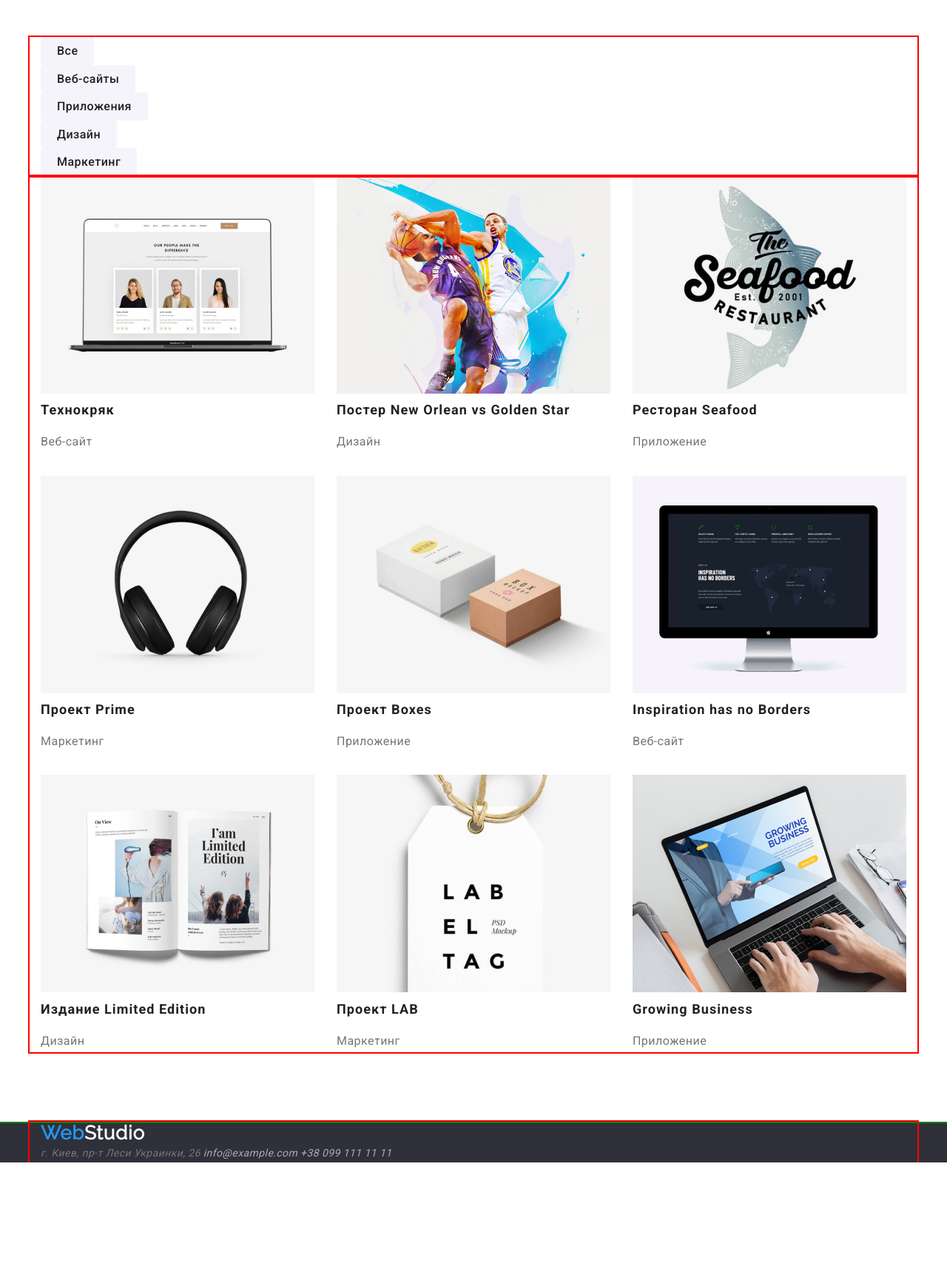
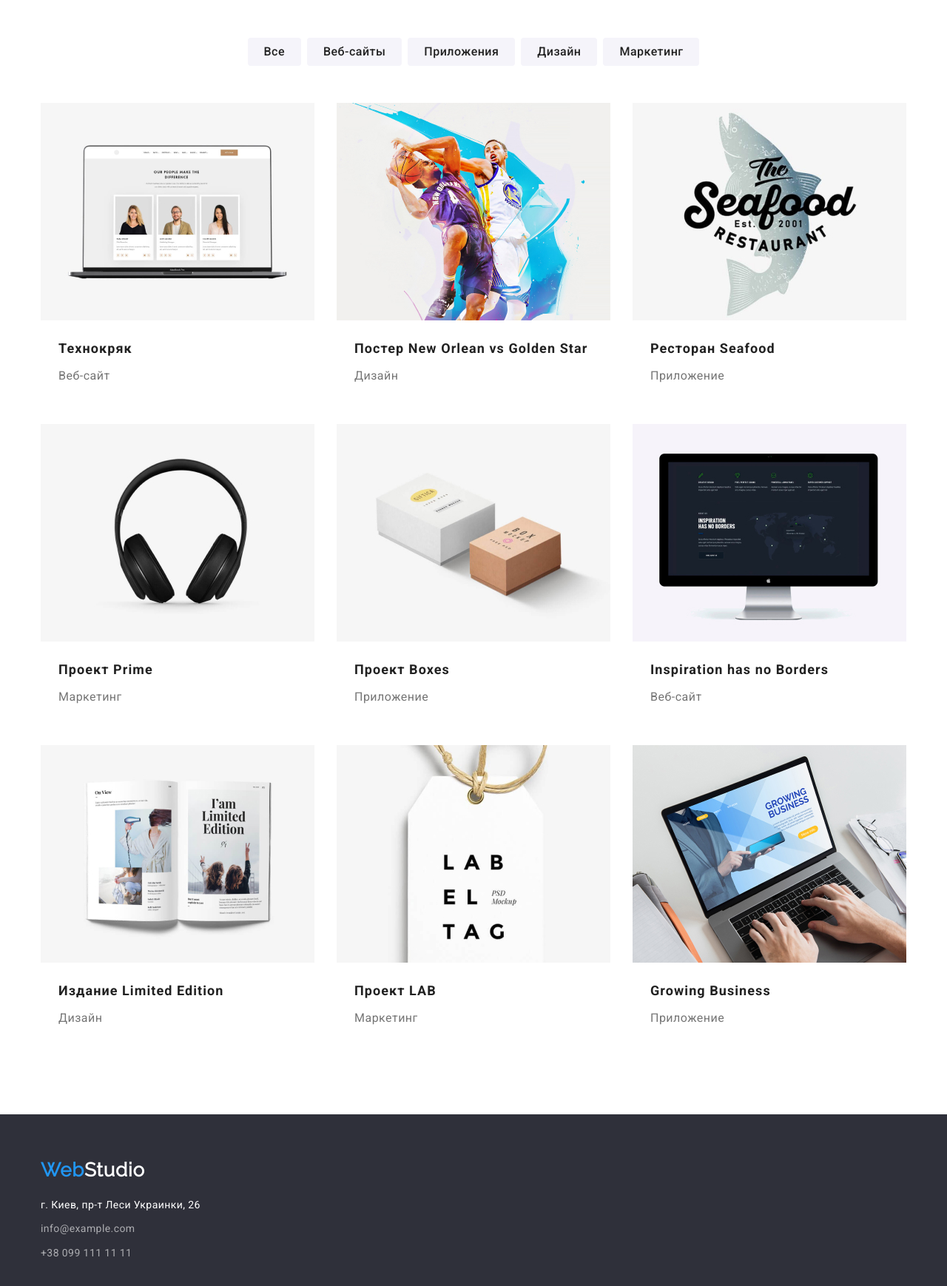
Before and after one commit to Katerina-Zamiatina/goit-markup-hw-03, a plain HTML site: page portfolio.html in a window 1280 px wide. Shown: the part 120-1858 px from the top of the page at 74% size. Before the commit the page ends 1691 px from the top, so only its background shows below. Drawn offline with nearby package versions, Linux system fonts and the light colour scheme.

Commit message:
Добавляет стили Portfolio Button

```diff
--- a/css/styles.css
+++ b/css/styles.css
@@ -8,17 +8,17 @@
 
 body {
 	font-family: "Roboto", sans-serif;
-	background-color: #ffffff;
+	background-color: var(--text-white);
 	color: var(--primary-text-color);
 }
 
 /* Common */
 
-/* img {
+img {
 	display: block;
 	min-width: 100%;
 	height: auto;
-} */
+}
 
 .list {
 	list-style: none;
@@ -36,13 +36,13 @@ body {
 	padding-right: 15px;
 	margin-left: auto;
 	margin-right: auto;
-	outline: 2px solid red;
+	/* outline: 2px solid red; */
 }
 
 .section {
 	padding-top: 94px;
 	padding-bottom: 94px;
-	outline: 2px solid green;
+	/* outline: 2px solid green; */
 }
 
 /* .section .item + .item {
@@ -74,6 +74,10 @@ body {
 }
 
 /* Site nav */
+
+.page-header {
+	border-bottom: 1px solid #ececec;
+}
 
 /* Logo */
 
@@ -227,7 +231,7 @@ body {
 }
 
 .features .item {
-	width: calc((100% - 3 * 30px) / 4);
+	flex-basis: calc((100% - 3 * 30px) / 4);
 }
 
 .features .item:not(:last-child) {
@@ -245,7 +249,7 @@ body {
 }
 
 .work .item {
-	width: calc((100% - 2 * 30px) / 3);
+	flex-basis: calc((100% - 2 * 30px) / 3);
 }
 
 .work .item:not(:last-child) {
@@ -255,22 +259,26 @@ body {
 /* STAFF */
 
 .section.staff {
+	flex-wrap: wrap;
 	background-color: var(--bg-secondary);
 }
 
-.staff {
+.staff-list {
 	display: flex;
 }
 
-.staff .item {
-	width: calc((100% - 3 * 30px) / 4);
+.staff-list .item {
+	flex-basis: calc((100% - 3 * 30px) / 4);
+	box-shadow: 0px 1px 3px rgba(0, 0, 0, 0.12), 0px 1px 1px rgba(0, 0, 0, 0.14), 0px 2px 1px rgba(0, 0, 0, 0.2);
+	border-radius: 0px 0px 4px 4px;
+	background-color: var(--text-white);
 }
 
-.staff .item:not(:last-child) {
+.staff-list .item:not(:last-child) {
 	margin-right: 30px;
 }
 
-.staff .title {
+.staff-list .title {
 	margin-top: 30px;
 
 	color: var(--title-text-color);
@@ -281,7 +289,8 @@ body {
 	letter-spacing: 0.03em;
 }
 
-.staff .text {
+.staff-list .text {
+	padding-bottom: 30px;
 	font-weight: 400;
 	font-size: 16px;
 	line-height: 1.18;
@@ -292,7 +301,14 @@ body {
 /* Footer */
 
 .page-footer {
+	padding-top: 60px;
+	padding-bottom: 60px;
 	background-color: #2f303a;
+}
+
+.page-footer .logo {
+	display: block;
+	margin-bottom: 20px;
 }
 
 .logo-footer {
@@ -301,16 +317,36 @@ body {
 }
 
 .address {
+	font-style: normal;
 	font-weight: 400;
 	font-size: 14px;
 	line-height: 1.7;
 	letter-spacing: 0.03em;
 }
+
+.address-footer {
+	display: block;
+	margin-bottom: 9px;
+
+	color: var(--text-white);
+}
+
 .contacts-footer {
+	display: block;
 	color: rgba(255, 255, 255, 0.6);
 }
 
+.contacts-footer:not(:last-child) {
+	margin-bottom: 9px;
+}
+
 /* Портфолио */
+
+.button-list {
+	display: flex;
+	margin-bottom: 50px;
+	justify-content: center;
+}
 
 .portfolio-button {
 	border: none;
@@ -323,6 +359,10 @@ body {
 	font-size: 16px;
 	line-height: 1.6;
 	letter-spacing: 0.03em;
+}
+
+.button-item:not(:last-child) {
+	margin-right: 8px;
 }
 
 .portfolio-button:hover,
@@ -338,7 +378,7 @@ body {
 }
 
 .gallery .item {
-	width: calc((100% - 2 * 30px) / 3);
+	flex-basis: calc((100% - 2 * 30px) / 3);
 	margin-right: 30px;
 	margin-bottom: 30px;
 }
@@ -355,14 +395,24 @@ body {
 	margin-bottom: 0;
 }
 
-.portfolio .title {
-	font-weight: 700;
+.gallery .title {
+	margin-top: 20px;
+	margin-bottom: 4px;
+	padding-left: 24px;
+	padding-right: 24px;
+
+	font-weight: bold;
+	font-style: normal;
 	font-size: 18px;
 	line-height: 2;
 	letter-spacing: 0.06em;
 }
 
-.portfolio .text {
+.gallery .text {
+	padding-left: 24px;
+	padding-right: 24px;
+	padding-bottom: 20px;
+
 	font-weight: 400;
 	font-size: 16px;
 	line-height: 1.9;
--- a/portfolio.html
+++ b/portfolio.html
@@ -38,22 +38,22 @@
 			</div>
 		</header>
 		<main>
-			<section class="section portfolio">
-				<div class="container">
+			<section class="section">
+				<div class="container portfolio">
 					<!-- <h1 class="section-title">Портфолио</h1> -->
-					<ul class="list">
-						<li><button type="button" class="portfolio-button">Все</button></li>
-						<li><button type="button" class="portfolio-button">Веб-сайты</button></li>
-						<li><button type="button" class="portfolio-button">Приложения</button></li>
-						<li><button type="button" class="portfolio-button">Дизайн</button></li>
-						<li><button type="button" class="portfolio-button">Маркетинг</button></li>
+					<ul class="button-list list">
+						<li class="button-item"><button type="button" class="portfolio-button">Все</button></li>
+						<li class="button-item"><button type="button" class="portfolio-button">Веб-сайты</button></li>
+						<li class="button-item"><button type="button" class="portfolio-button">Приложения</button></li>
+						<li class="button-item"><button type="button" class="portfolio-button">Дизайн</button></li>
+						<li class="button-item"><button type="button" class="portfolio-button">Маркетинг</button></li>
 					</ul>
 				</div>
 				<div class="container">
 					<ul class="gallery list">
 						<li class="item">
-							<a href="" class="link"
-								><img src="./images/tehnokryak.jpg" alt="" width="370" />
+							<a href="" class="link">
+								<img src="./images/tehnokryak.jpg" alt="" width="370" />
 								<h2 class="title">Технокряк</h2>
 								<p class="text">Веб-сайт</p>
 							</a>
@@ -124,8 +124,8 @@
 					<span class="logo-web">Web</span><span class="logo-footer">Studio</span></a
 				>
 				<address class="address">
-					г. Киев, пр-т Леси Украинки, 26
-					<a href="mailto:mailto:info@example.com" class="contacts-footer link">info@example.com</a>
+					<span class="address-footer">г. Киев, пр-т Леси Украинки, 26</span>
+					<a href="mailto:info@example.com" class="contacts-footer link">info@example.com</a>
 					<a href="tel:+380991111111" class="contacts-footer link">+38 099 111 11 11</a>
 				</address>
 			</div>
```
Also changed, not shown: index.html (+2 -2 lines).
